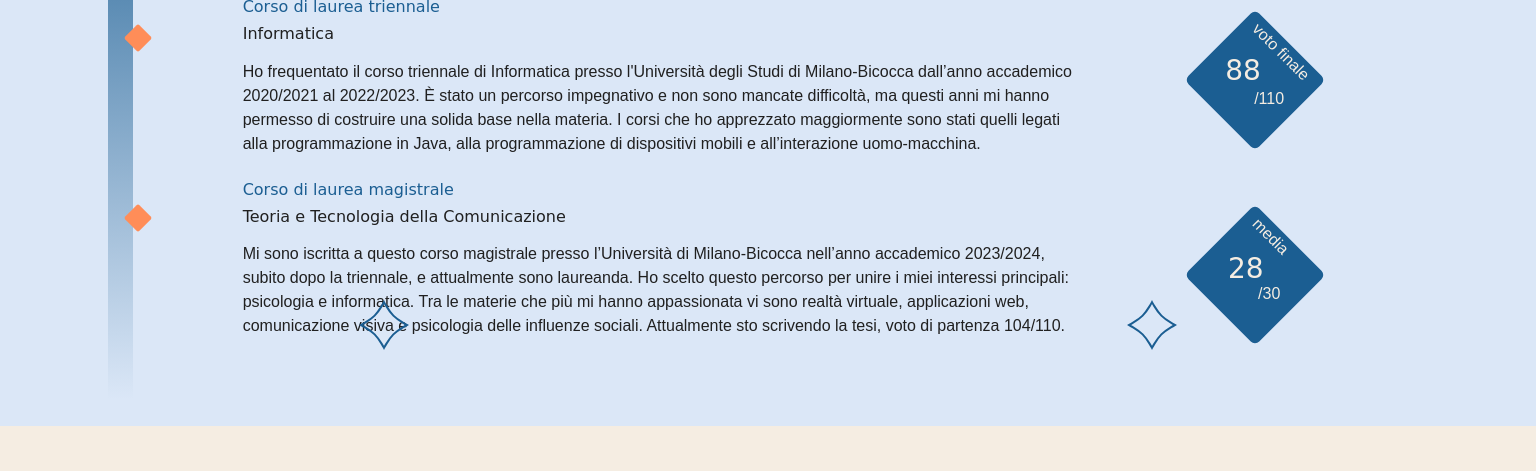
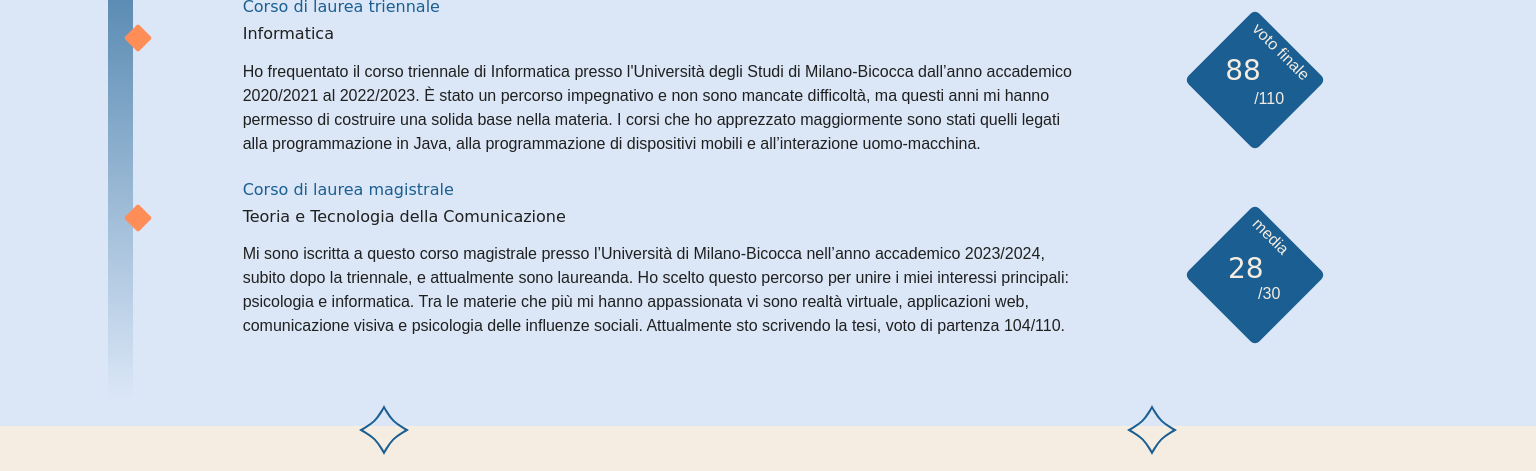
Before and after one commit to onlymiki/onlymiki.github.io, a plain HTML site: page index.html in a window 1536 px wide. Shown: the part 775-1246 px from the top of the page. Drawn offline with nearby package versions, Linux system fonts and the light colour scheme; a web font is replaced by a local one.

Commit message:
Fixed decorations

```diff
--- a/style.css
+++ b/style.css
@@ -287,7 +287,7 @@ a:hover {
     }
 
     .star1 {
-        top: 1075px;
+        top: 1180px;
     }
 
     .decoration{
```
